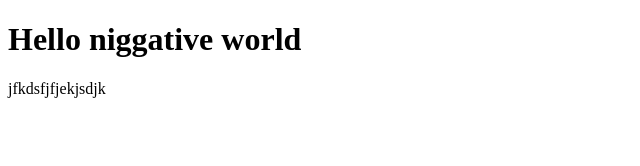
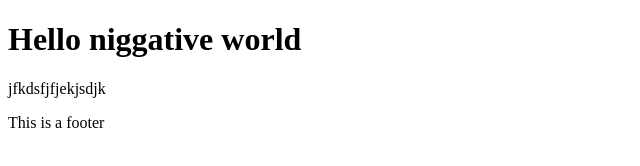
Before and after one commit to dikshant20057/project_practice, a plain HTML site: page front_end/index.html in a window 1280 px wide. Shown: the whole page, without its empty margins (0-640 px from the left). Drawn offline with Linux system fonts and the light colour scheme.

Commit message:
footer change

```diff
--- a/front_end/index.html
+++ b/front_end/index.html
@@ -10,5 +10,9 @@
     <!-- paragraph starts here -->
      <p>jfkdsfjfjekjsdjk</p>
     <!-- paragraph ends here -->
+
+    <!-- footer starts here -->
+     <p>This is a footer</p>
+    <!-- footer ends here -->
 </body>
 </html>
```
